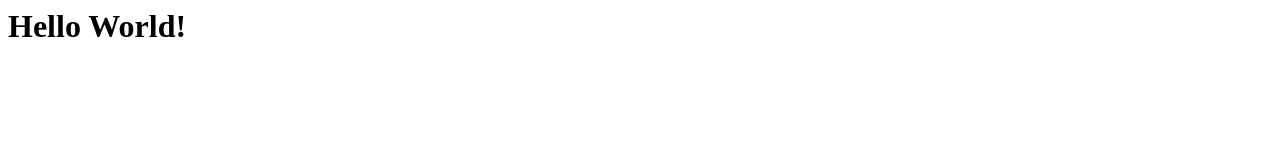
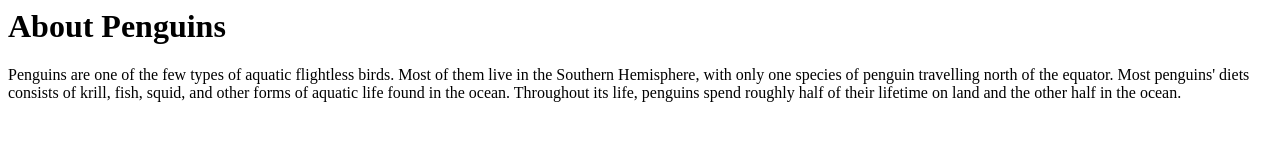
Before and after one commit to highwolfx/favorite-animal, a plain HTML site: page index.html in a window 1280 px wide. Drawn offline with Linux system fonts and the light colour scheme.

Commit message:
Update index.html

```diff
--- a/index.html
+++ b/index.html
@@ -1 +1,3 @@
-<h1>Hello World!</h1>
+<h1>About Penguins</h1>
+
+<p>Penguins are one of the few types of aquatic flightless birds. Most of them live in the Southern Hemisphere, with only one species of penguin travelling north of the equator. Most penguins' diets consists of krill, fish, squid, and other forms of aquatic life found in the ocean. Throughout its life, penguins spend roughly half of their lifetime on land and the other half in the ocean.</p>
```
